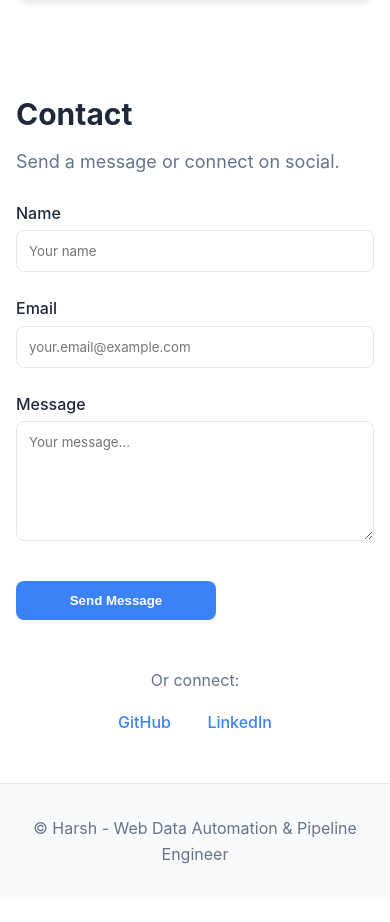
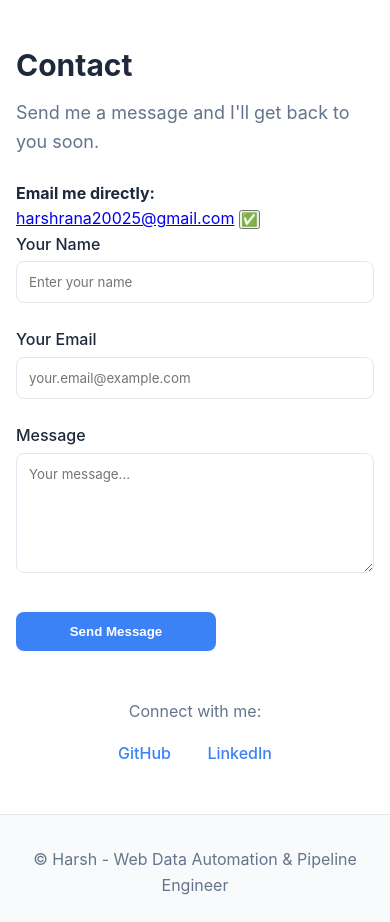
Before and after one commit to harsh-rana-dev/harsh-rana-dev.github.io, a plain HTML site: page index.html in a window 390 px wide. Shown: the part 5057-5979 px from the top of the page. Before the commit the page ends 5956 px from the top, so only its background shows below. Drawn offline with Linux system fonts and the light colour scheme; a script that the page names is missing.

Commit message:
Update index.html

```diff
--- a/index.html
+++ b/index.html
@@ -4,15 +4,27 @@
   <meta charset="utf-8" />
   <meta name="viewport" content="width=device-width,initial-scale=1" />
   <meta name="description" content="Harsh - Web Data Automation & Pipeline Engineer portfolio">
-  <title>Harsh — Portfolio</title>
+  <title>Portfolio</title>
 
-  <!-- Fixed path from "assist" to "assets" -->
+  <!-- Load CSS first -->
   <link rel="stylesheet" href="assets/css/style.css">
+
+  <!-- Theme script in head to prevent flash -->
+  <script>
+    // Set theme immediately to prevent flash
+    (function() {
+      const savedTheme = localStorage.getItem('theme');
+      const prefersDark = window.matchMedia('(prefers-color-scheme: dark)').matches;
+      const theme = savedTheme || (prefersDark ? 'dark' : 'light');
+      document.documentElement.setAttribute('data-theme', theme);
+    })();
+  </script>
+
+  <!-- Main JS -->
   <script defer src="assets/js/main.js"></script>
 </head>
 
-<body data-theme="light">
-
+<body>
   <!-- ================= HEADER ================= -->
   <header class="nav">
     <a class="brand" href="#hero">Mr. HR</a>
@@ -23,7 +35,7 @@
       <a href="#skills">Skills</a>
       <a href="#resume">Resume</a>
       <a href="#contact">Contact</a>
-      <button id="theme-toggle" aria-label="Toggle theme">🌗</button>
+      <button id="theme-toggle" aria-label="Toggle theme">🌙</button>
     </nav>
 
     <button class="nav-toggle" aria-label="Open menu">☰</button>
@@ -48,7 +60,6 @@
 
       <div class="hero-art">
         <div class="card profile-card">
-          <!-- Fixed path from "assist" to "assets" -->
           <img src="assets/images/profile-placeholder.png" alt="Harsh - Web Data Automation Engineer" />
         </div>
       </div>
@@ -178,16 +189,15 @@
     <!-- ================= RESUME ================= -->
     <section id="resume" class="section resume">
       <h2>Resume</h2>
-      <p class="lead">Download or view my resume below.</p>
+      <p class="lead">Download my resume to learn more about my experience and skills.</p>
 
       <div class="resume-actions">
         <a class="btn" href="assets/resume.pdf" download="Harsh_Resume.pdf">Download Resume</a>
-        <label class="btn ghost" for="upload">Replace Resume</label>
-        <input id="upload" type="file" accept="application/pdf" style="display:none">
       </div>
 
+      <!-- Lazy load the PDF to prevent auto-scroll -->
       <div class="resume-embed">
-        <iframe src="assets/resume.pdf" title="Harsh's Resume" loading="lazy"></iframe>
+        <iframe data-src="assets/resume.pdf" title="Harsh's Resume" loading="lazy"></iframe>
       </div>
     </section>
 
@@ -195,16 +205,27 @@
     <!-- ================= CONTACT ================= -->
     <section id="contact" class="section">
       <h2>Contact</h2>
-      <p class="lead">Send a message or connect on social.</p>
+      <p class="lead">Send me a message and I'll get back to you soon.</p>
+
+      <!-- Simple Email Display -->
+      <div class="direct-contact">
+        <p><strong>Email me directly:</strong></p>
+        <div class="email-link">
+          <a href="mailto:harshrana20025@gmail.com">harshrana20025@gmail.com</a>
+          <button class="copy-email-btn" onclick="copyEmailToClipboard()" aria-label="Copy email to clipboard">
+            ✅
+          </button>
+        </div>
+      </div>
 
       <form id="contact-form" class="contact-form">
         <label>
-          Name
-          <input type="text" name="name" required minlength="2" placeholder="Your name">
+          Your Name
+          <input type="text" name="name" required minlength="2" placeholder="Enter your name">
         </label>
 
         <label>
-          Email
+          Your Email
           <input type="email" name="email" required placeholder="your.email@example.com">
         </label>
 
@@ -219,7 +240,7 @@
       </form>
 
       <div class="social-links">
-        <p>Or connect:</p>
+        <p>Connect with me:</p>
         <a href="https://github.com/harsh-rana-dev" target="_blank" rel="noopener">GitHub</a>
         <a href="https://www.linkedin.com/in/admin-harsh/" target="_blank" rel="noopener">LinkedIn</a>
       </div>
```
